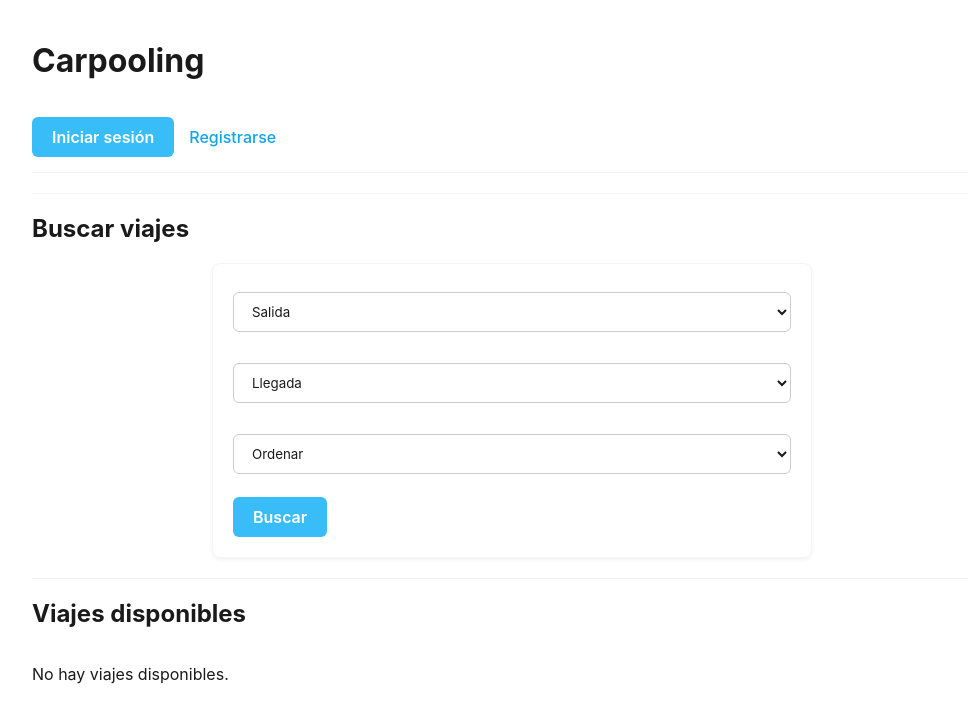
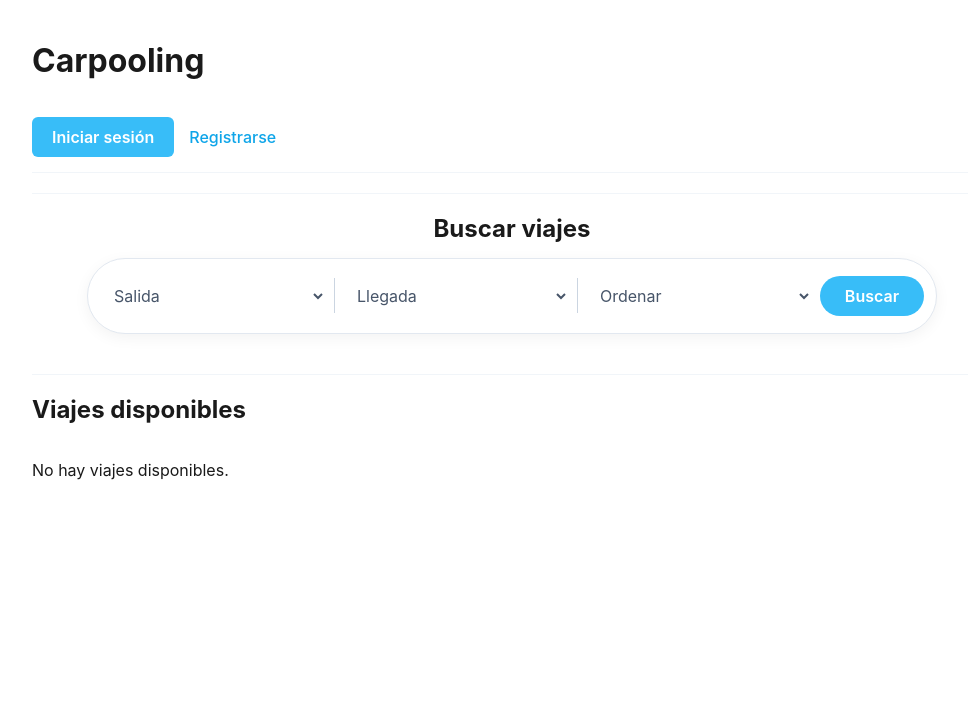
Before and after one commit to emanuelang/proyecto_taller, a PHP site: page /proyecto_taller/index.php in a window 1280 px wide. Shown: the top 723 px of the page, without its empty margins (128-1096 px from the left). Run offline with PHP 8.4, Linux system fonts and the light colour scheme; data that the repository does not hold is empty.

Commit message:
rediseño en formulario de busqueda "index.php"

```diff
--- a/public/index.php
+++ b/public/index.php
@@ -125,11 +125,12 @@ $viajes = $stmt->fetchAll(PDO::FETCH_ASSOC);
     <?php endif; ?>
 <?php endif; ?>
 
-<h2>Buscar viajes</h2>
+<h2 style="text-align: center; margin-top: 20px; margin-bottom: 15px;">Buscar viajes</h2>
 
-<form method="GET" style="margin-bottom:20px; display: flex; gap: 15px; align-items: center; flex-wrap: wrap;">
+<div style="display: flex; justify-content: center; margin-bottom: 40px; padding: 0 10px;">
+    <form method="GET" style="display: flex; gap: 8px; align-items: center; flex-wrap: wrap; background: #ffffff; padding: 8px 12px; border-radius: 50px; box-shadow: 0 4px 15px rgba(0,0,0,0.05); width: 100%; max-width: 850px; border: 1px solid #e2e8f0; justify-content: center;">
 
-    <select name="origen">
+        <select name="origen" style="flex: 1; min-width: 140px; border: none; background: transparent; padding: 10px; font-size: 1rem; outline: none; cursor: pointer; color: #475569;">
             <option value="">Salida</option>
             <?php foreach ($ciudades as $c): ?>
                 <option value="<?= htmlspecialchars($c['nombre']) ?>" <?= ($origen == $c['nombre']) ? 'selected' : '' ?>>
@@ -138,7 +139,9 @@ $viajes = $stmt->fetchAll(PDO::FETCH_ASSOC);
             <?php endforeach; ?>
         </select>
 
-    <select name="destino">
+        <div style="width: 1px; height: 35px; background-color: #cbd5e1; display: inline-block;"></div>
+
+        <select name="destino" style="flex: 1; min-width: 140px; border: none; background: transparent; padding: 10px; font-size: 1rem; outline: none; cursor: pointer; color: #475569;">
             <option value="">Llegada</option>
             <?php foreach ($ciudades as $c): ?>
                 <option value="<?= htmlspecialchars($c['nombre']) ?>" <?= ($destino == $c['nombre']) ? 'selected' : '' ?>>
@@ -147,7 +150,9 @@ $viajes = $stmt->fetchAll(PDO::FETCH_ASSOC);
             <?php endforeach; ?>
         </select>
 
-    <select name="orden">
+        <div style="width: 1px; height: 35px; background-color: #cbd5e1; display: inline-block;"></div>
+
+        <select name="orden" style="flex: 1; min-width: 160px; border: none; background: transparent; padding: 10px; font-size: 1rem; outline: none; cursor: pointer; color: #475569;">
             <option value="">Ordenar</option>
             <option value="precio_asc" <?= ($orden=='precio_asc')?'selected':'' ?>>Precio más barato</option>
             <option value="precio_desc" <?= ($orden=='precio_desc')?'selected':'' ?>>Precio más caro</option>
@@ -155,8 +160,11 @@ $viajes = $stmt->fetchAll(PDO::FETCH_ASSOC);
             <option value="fecha_asc" <?= ($orden=='fecha_asc')?'selected':'' ?>>Más viejo</option>
         </select>
 
-    <button>Buscar</button>
+        <button type="submit" class="btn" style="border-radius: 30px; padding: 10px 25px; margin: 0; white-space: nowrap; font-size: 1rem;">
+            Buscar
+        </button>
     </form>
+</div>
 
 <hr>
 
```
Lines whose indentation alone changed are shown as unchanged.
